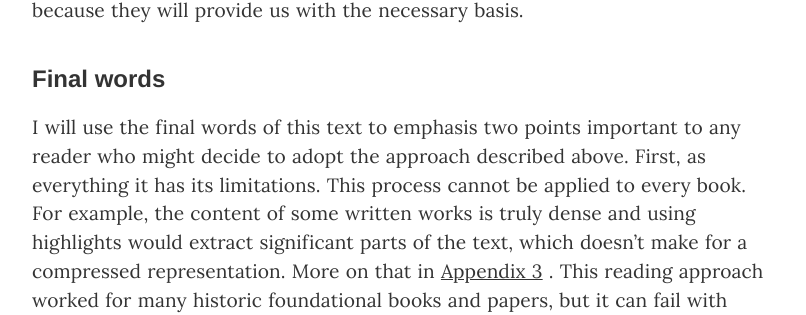
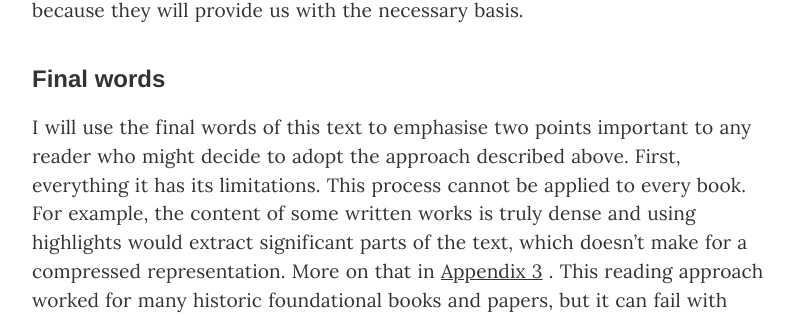
Before and after one commit to pheymann/paulheymann-website, a Jekyll site: the page built from _posts/2020-05-28-on-reading-comprehension-original-thoughts.md, in a window 1280 px wide and 900 px high, scrolled down 12643 px. Shown: the part 145-460 px from the top of the window, without its empty margins (233-1039 px from the left). Built offline with Jekyll 4.4.1, drawn with Linux system fonts in a browser that asks for light colours; nearby versions of some CDN libraries.

Commit message:
Update _posts/2020-05-28-on-reading-comprehension-original-thoughts.md
Co-authored-by: Mike R <github@c.mroach.com>

```diff
--- a/_posts/2020-05-28-on-reading-comprehension-original-thoughts.md
+++ b/_posts/2020-05-28-on-reading-comprehension-original-thoughts.md
@@ -195,7 +195,7 @@ On the other hand, when we already have a basic understanding we might extend th
 What type of written work we select will depend on multiply factors and we have to analyse them before we make our decision. But if our goal should be thorough understanding of a field we are well advised to start with the foundational works, because they will provide us with the necessary basis.
 
 ## Final words
-I will use the final words of this text to emphasis two points important to any reader who might decide to adopt the approach described above. First, as everything it has its limitations. This process cannot be applied to every book. For example, the content of some written works is truly dense and using highlights would extract significant parts of the text, which doesn’t make for a compressed representation. More on that in [Appendix 3](#3:%20Educational%20and%20dense%20books) . This reading approach worked for many historic foundational books and papers, but it can fail with other types. We have to keep that in mind and continue experimenting and improving this reading approach when friction arises.
+I will use the final words of this text to emphasise two points important to any reader who might decide to adopt the approach described above. First, everything it has its limitations. This process cannot be applied to every book. For example, the content of some written works is truly dense and using highlights would extract significant parts of the text, which doesn’t make for a compressed representation. More on that in [Appendix 3](#3:%20Educational%20and%20dense%20books) . This reading approach worked for many historic foundational books and papers, but it can fail with other types. We have to keep that in mind and continue experimenting and improving this reading approach when friction arises.
 
 One last point I want to emphasise is that any interested reader should go back to the original source of this text, Mortimer Adler’s [How to Read a Book](https://en.wikipedia.org/wiki/How_to_Read_a_Book). He describes, better than I can, why it matters to read and to read thoroughly and his arguments are even more prevalent today as they were during his time.
 
```
